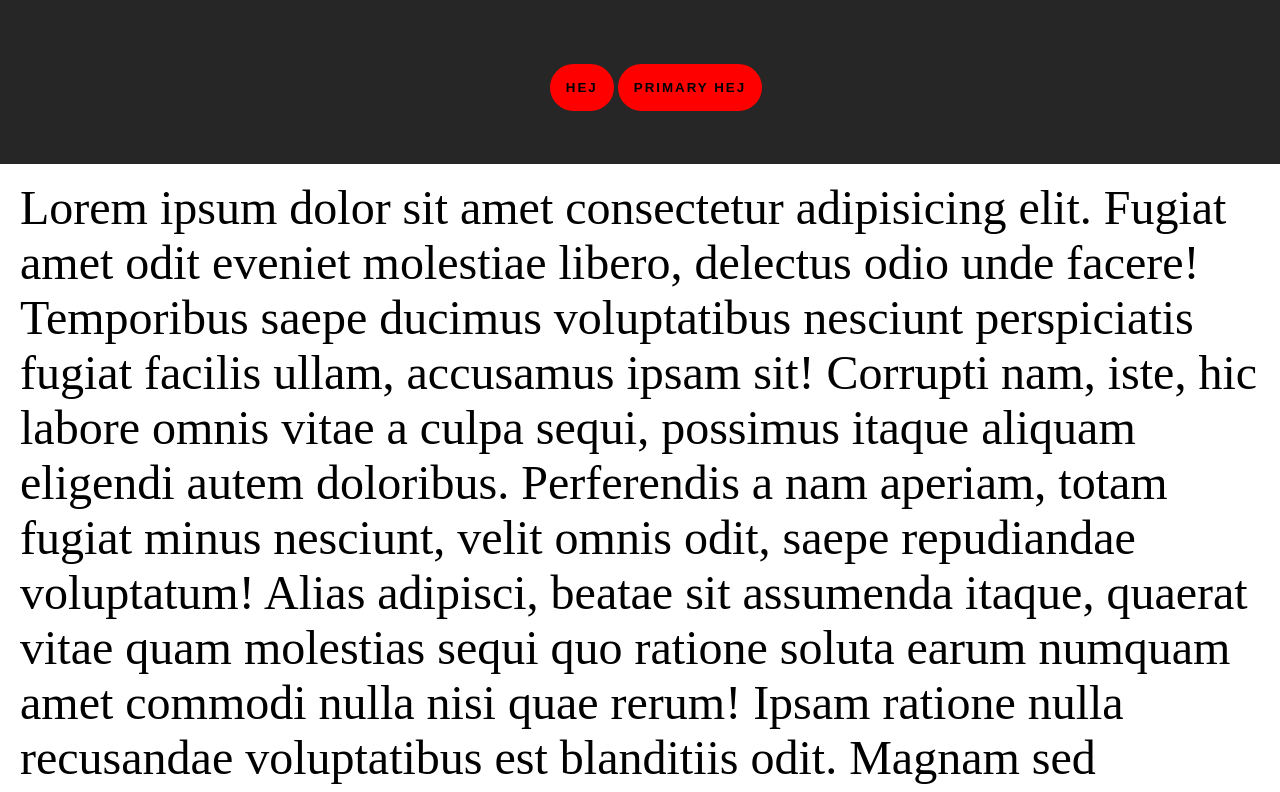
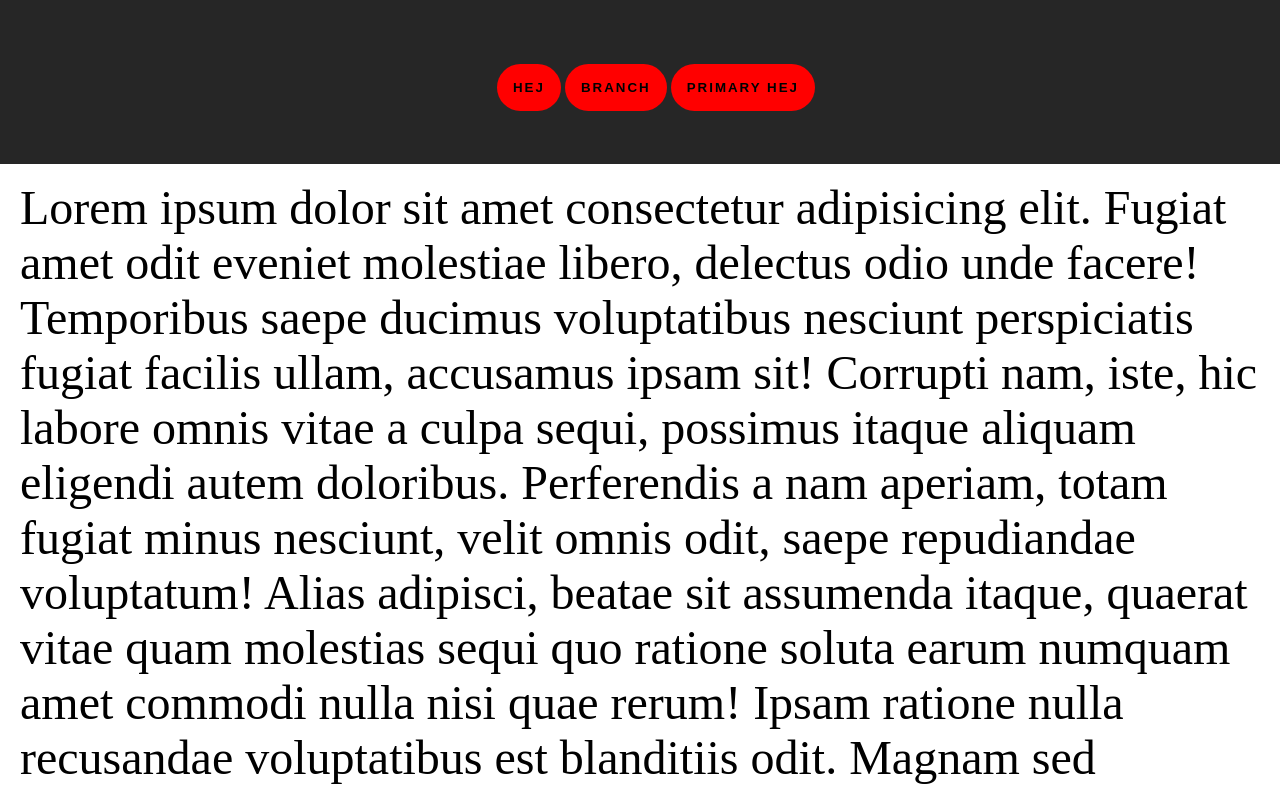
Before and after one commit to davidheineback/ecommercefrontend, a React (Create React App) app: page / in a window 1280 px wide. Shown: the top 792 px of the page. Built offline with nearby package versions, Linux system fonts and the light colour scheme.

Commit message:
testing the req1 branch

```diff
--- a/src/components/Header/Header.js
+++ b/src/components/Header/Header.js
@@ -17,6 +17,7 @@ function Header( { onScroll } ) {
   return (
     <StyledHeader>
       <Button>Hej</Button>
+      <Button>Branch</Button>
       <Button primary>Primary hej</Button>
     </StyledHeader>
   )
```
